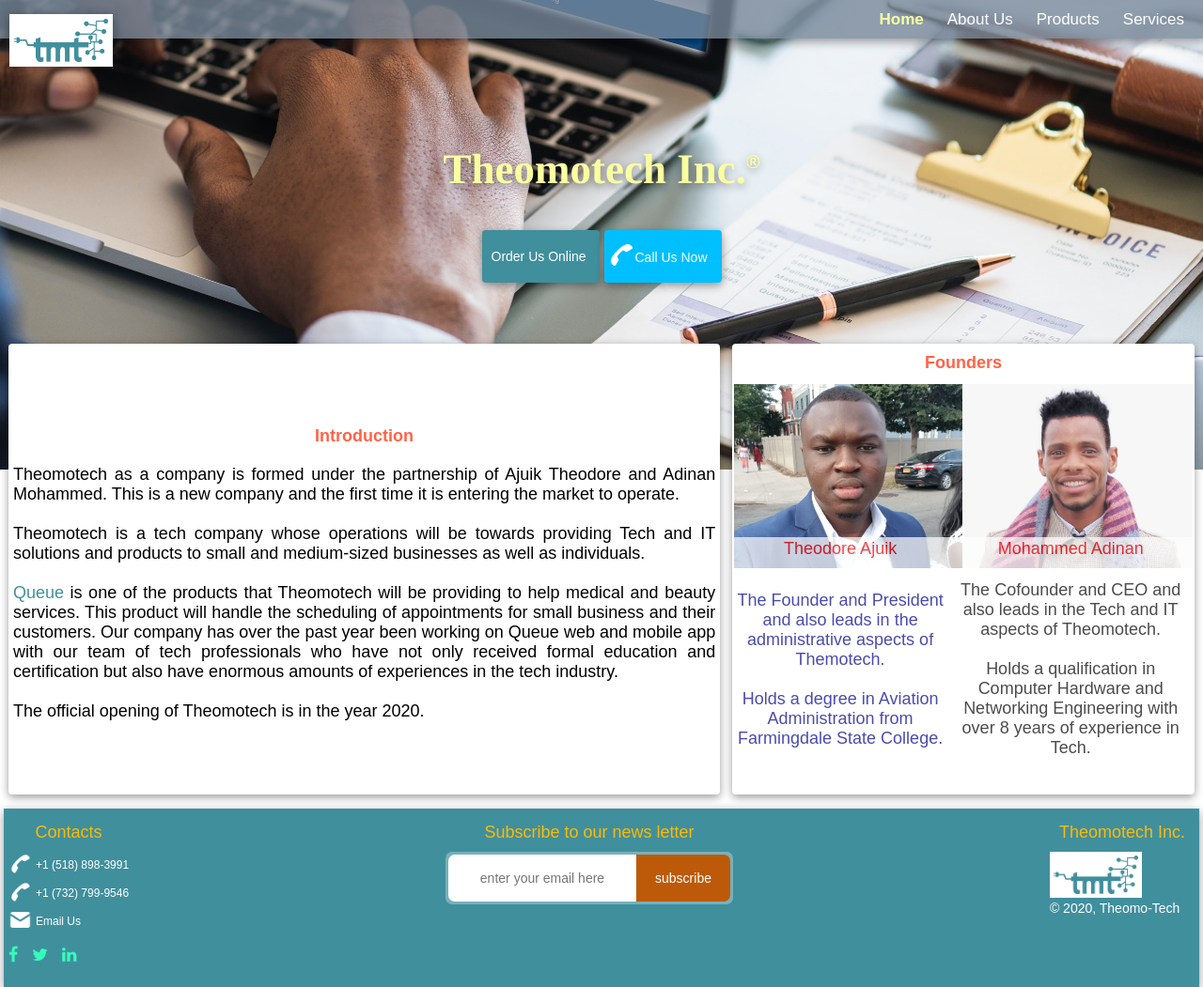
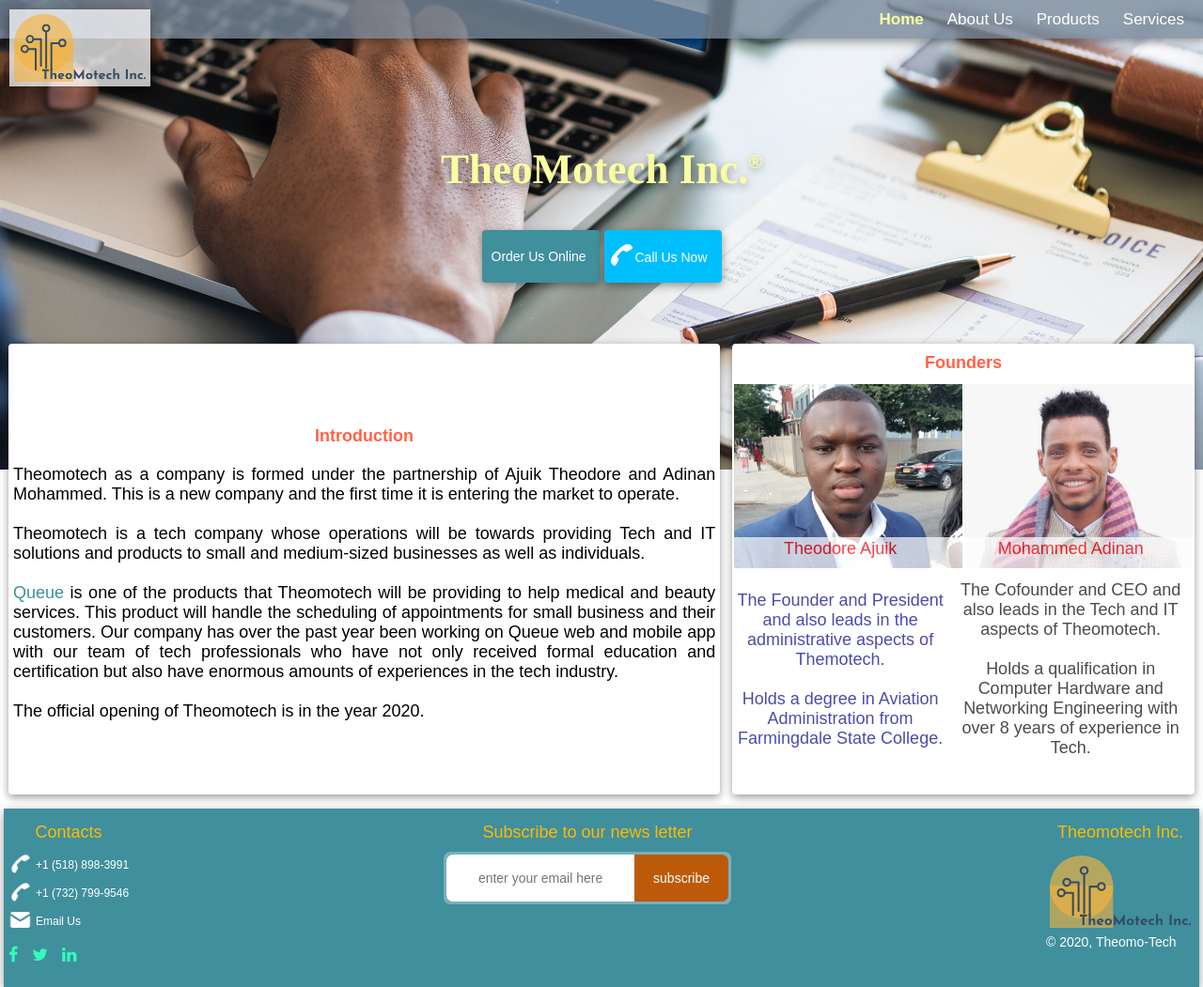
Before and after one commit to AdinanAries/ThomotechOfficial, a website: page public/index.html in a window 1280 px wide. Shown: the whole page at 94% size. Drawn offline with nearby package versions, Linux system fonts and the light colour scheme.

Commit message:
changed company logo on website

```diff
--- a/public/index.html
+++ b/public/index.html
@@ -25,14 +25,14 @@
   <body>
     <div class="jumbotron">
       <h1 class="jumbotronText">
-        Theomotech Inc.<sup style="font-size: 1.1rem;">&#174;</sup>
+        TheoMotech Inc.<sup style="font-size: 1.1rem;">&#174;</sup>
       </h1>
     </div>
     <header>
       <div class="headerBackground"></div>
       <div id="headerWrapper">
         <div class="logoPostion" style="width: 120px; height: 100%;"></div>
-        <img class="TmtLogo" src="images/TmtLogo.png" alt="" />
+        <img class="TmtLogo" src="images/TmtLogo.svg" alt="" />
         <div id="HamburgerMenu" class="MenuIcon">
           <a id="nav-toggle" href="#"><span></span></a>
         </div>
@@ -94,12 +94,12 @@
           <div class="MainMenu">
             <img
               style="
-                width: 90px;
+                width: 150px;
                 margin: 10px;
                 margin-top: -25px;
                 padding: 4px;
               "
-              src="images/TmtLogo.png"
+              src="images/TmtLogo.svg"
               alt=""
             />
             <table>
@@ -706,8 +706,8 @@
               Theomotech Inc.
             </p>
             <img
-              style="background-color: white; width: 90px; padding: 4px;"
-              src="images/TmtLogo.png"
+              style="width: 150px; padding: 4px;"
+              src="images/TmtLogo.svg"
               alt=""
             />
             <p style="font-size: 14px; margin-top: -2px;">
--- a/public/style.css
+++ b/public/style.css
@@ -68,13 +68,13 @@
 }
 .TmtLogo {
   /*box-shadow: 0px 0px 10px black;*/
-  background-color: white;
+  background-color: rgba(255, 255, 255, 0.733);
   /*border: 1px solid #408f9d;*/
   position: absolute;
   margin-left: 10px;
+  margin-top: 10px;
   padding: 5px;
-  margin-top: 15px;
-  width: 100px;
+  width: 140px;
   box-shadow: 0px 3px 10px rgba(0, 0, 0, 0.4);
 }
 .content {
```
Also changed, not shown: public/images/LOGO.png (renamed from public/images/TmtLogo.png), public/images/TmtLogo.svg (added).
